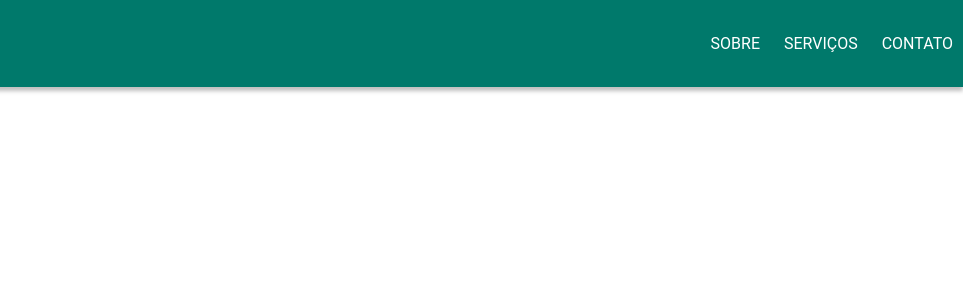
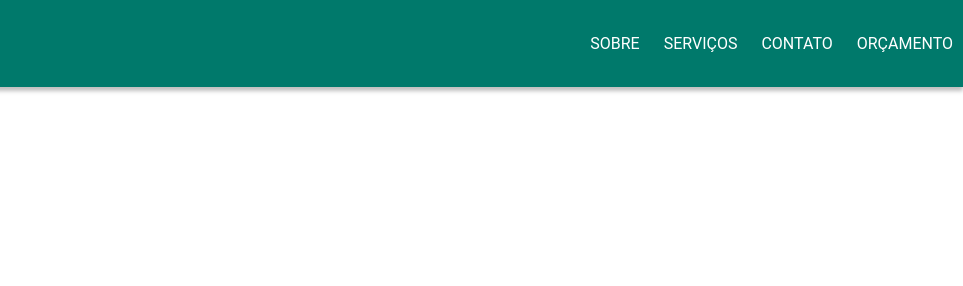
Before and after one commit to ANYBIEMMI/Projeto_Frontend-GrowUp, a plain HTML site: page contato.html in a window 1280 px wide. Shown: the top 286 px of the page, 317-1280 px from the left. Drawn offline with Linux system fonts and the light colour scheme.

Commit message:
atualizando menu contato

```diff
--- a/contato.html
+++ b/contato.html
@@ -22,6 +22,7 @@
                     <li><a href="sobre.html">Sobre</a></li>
                     <li><a href="servicos.html">Serviços</a></li>
                     <li><a href="contato.html">Contato</a></li>
+                    <li><a href="orcamento">Orçamento</a></li>
                 </ul>
             </nav>
         </div>
```
